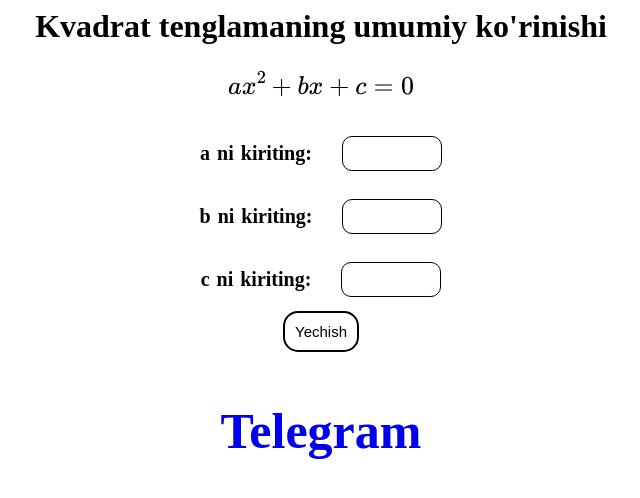
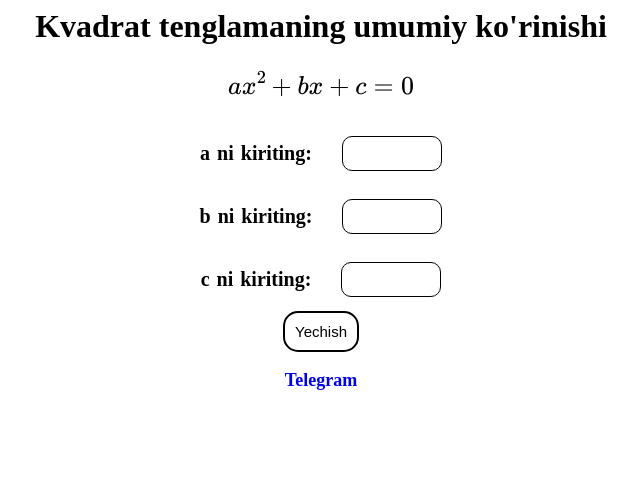
Before and after one commit to normurodovnazar/equation, a plain HTML site: page index.html in a window 1280 px wide. Shown: the whole page, without its empty margins (319-959 px from the left). Drawn offline with nearby package versions, Linux system fonts and the light colour scheme.

Commit message:
Update styles.css

```diff
--- a/styles.css
+++ b/styles.css
@@ -67,5 +67,5 @@
   text-align: center;
   font-weight: bold;
   font-style: normal;
-  font-size: 50px;
+  font-size: 18;
 }
```
